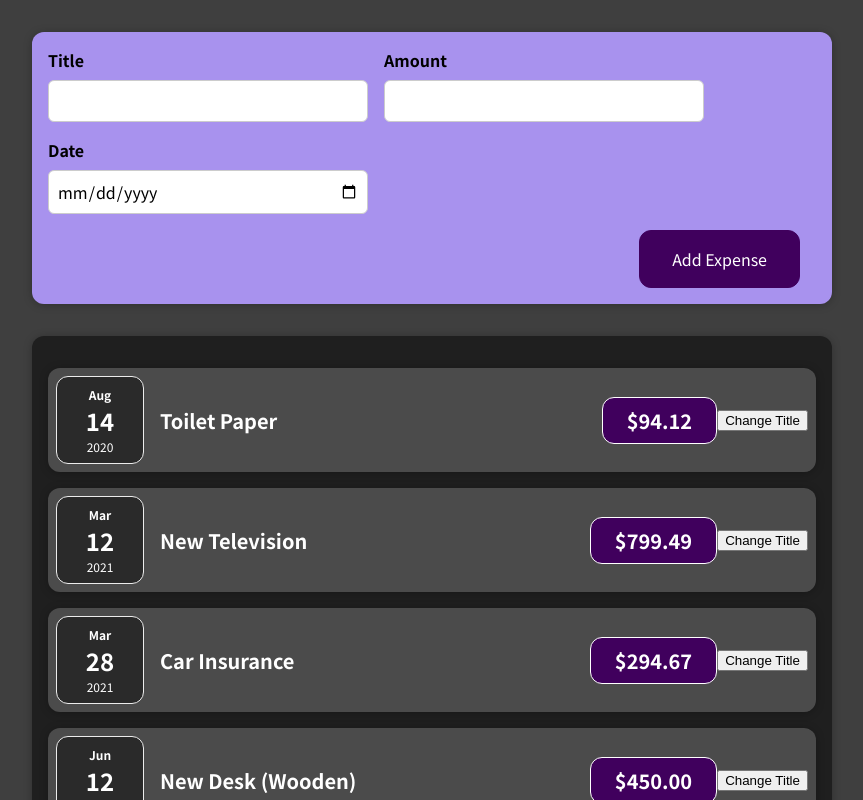
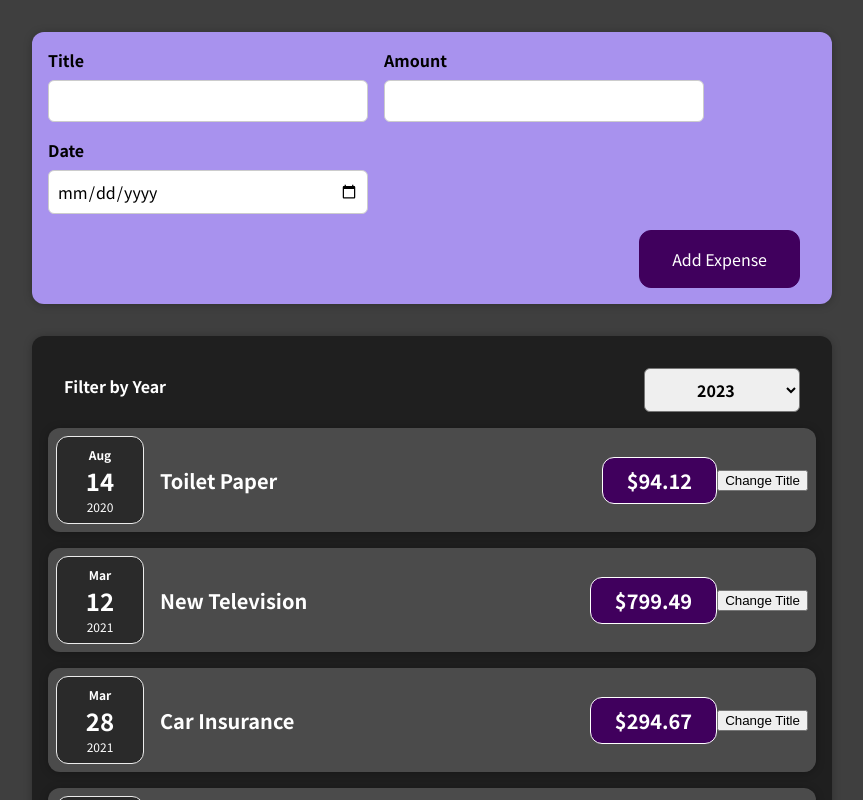
Before and after one commit to stevenried/acadamind-react-course, a React (Create React App) app: page / in a window 1280 px wide. Shown: the top 800 px of the page, without its empty margins (208-1071 px from the left). Built offline with nearby package versions, Linux system fonts and the light colour scheme.

Commit message:
Add expenses filter

```diff
--- a/src/App.js
+++ b/src/App.js
@@ -2,7 +2,7 @@
 import NewExpense from './components/NewExpense/NewExpense'
 
 function App() {
-  const expenses = [
+  const data = [
     {
       id: 'e1',
       title: 'Toilet Paper',
@@ -37,7 +37,7 @@
   return (
     <div>
       <NewExpense onAddExpense={addExpenseHandler} />
-      <Expenses array={expenses} />
+      <Expenses expenses={data} />
     </div>
   )
 }
--- a/src/components/Expenses/Expenses.js
+++ b/src/components/Expenses/Expenses.js
@@ -1,12 +1,24 @@
+import React, { useState } from 'react'
 import ExpenseItem from './ExpenseItem'
 import Card from '../UI/Card'
+import ExpensesFilter from './ExpensesFilter'
 import './Expenses.css'
 
 function Expenses(props) {
-  const expenses = props.array
+  const expenses = props.expenses
+  const [filteredYear, setFilteredYear] = useState('2023')
+
+  const filterChangeHandler = (selectedYear) => {
+    setFilteredYear(selectedYear)
+  }
 
   return (
+    <div>
       <Card className="expenses">
+        <ExpensesFilter
+          selected={filteredYear}
+          onFilterChange={filterChangeHandler}
+        />
         <ExpenseItem
           title={expenses[0].title}
           amount={expenses[0].amount}
@@ -28,6 +40,7 @@
           date={expenses[3].date}
         />
       </Card>
+    </div>
   )
 }
 
--- /dev/null
+++ b/src/components/Expenses/ExpensesFilter.css
@@ -0,0 +1,24 @@
+.expenses-filter {
+  color: white;
+  padding: 0 1rem;
+}
+
+.expenses-filter__control {
+  display: flex;
+  width: 100%;
+  align-items: center;
+  justify-content: space-between;
+  margin: 1rem 0;
+}
+
+.expenses-filter label {
+  font-weight: bold;
+  margin-bottom: 0.5rem;
+}
+
+.expenses-filter select {
+  font: inherit;
+  padding: 0.5rem 3rem;
+  font-weight: bold;
+  border-radius: 6px;
+}
--- /dev/null
+++ b/src/components/Expenses/ExpensesFilter.js
@@ -0,0 +1,24 @@
+import React from 'react'
+import './ExpensesFilter.css'
+
+export default function ExpensesFilter({ onFilterChange, selected }) {
+  const filterChangeHandler = (event) => {
+    event.preventDefault()
+    onFilterChange(event.target.value)
+  }
+
+  return (
+    <div className="expenses-filter">
+      <div className="expenses-filter__control">
+        <label>Filter by Year</label>
+        <select value={selected} onChange={filterChangeHandler}>
+          <option value="2023">2023</option>
+          <option value="2022">2022</option>
+          <option value="2021">2021</option>
+          <option value="2020">2020</option>
+          <option value="2019">2019</option>
+        </select>
+      </div>
+    </div>
+  )
+}
--- a/src/components/NewExpense/NewExpense.js
+++ b/src/components/NewExpense/NewExpense.js
@@ -7,7 +7,7 @@
   const saveExpenseDataHandler = (enteredExpenseData) => {
     const expenseData = {
       ...enteredExpenseData,
-      id: Math.random().toString(),
+      id: crypto.randomUUID(),
     }
     onAddExpense(expenseData)
   }
```
Lines whose indentation alone changed are shown as unchanged.
